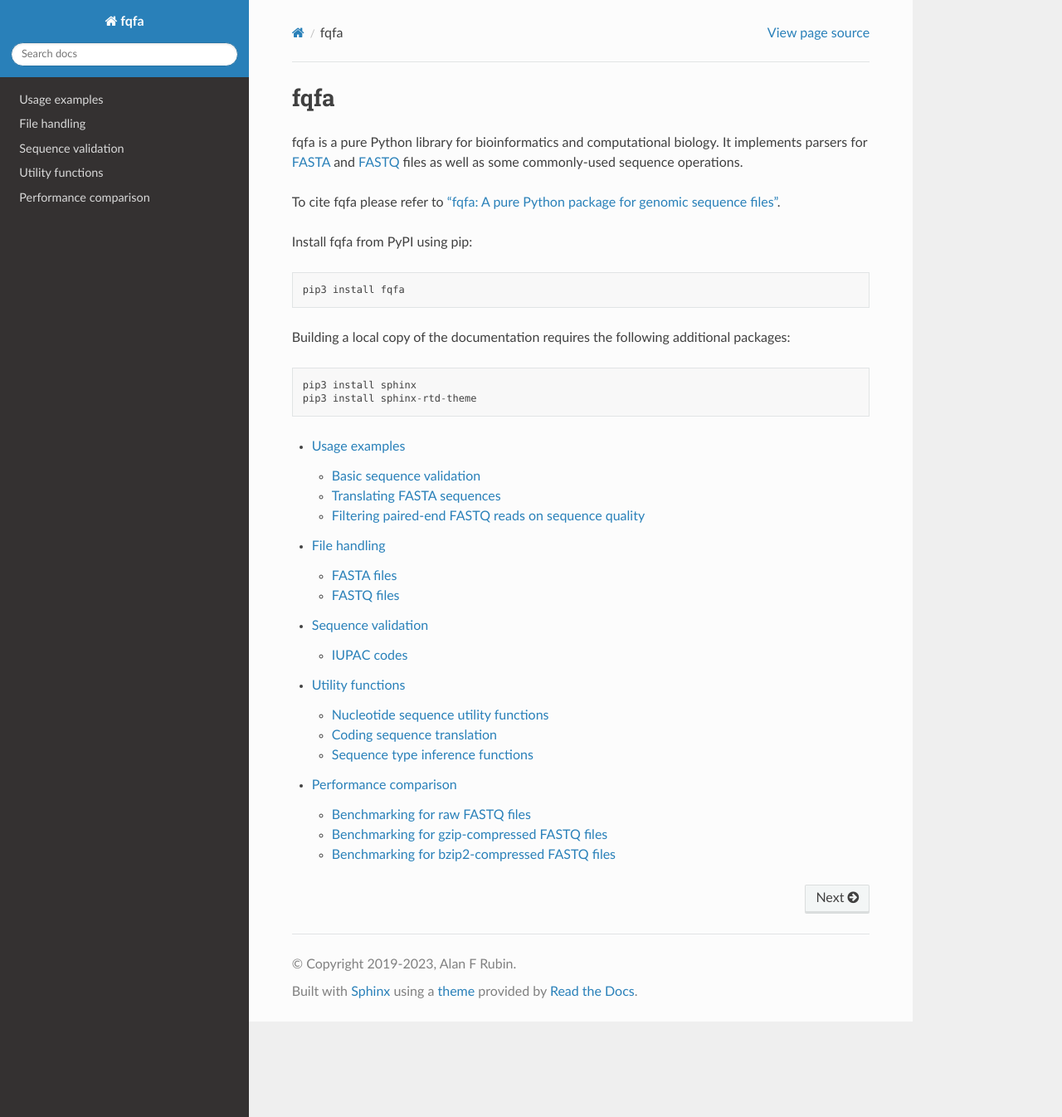
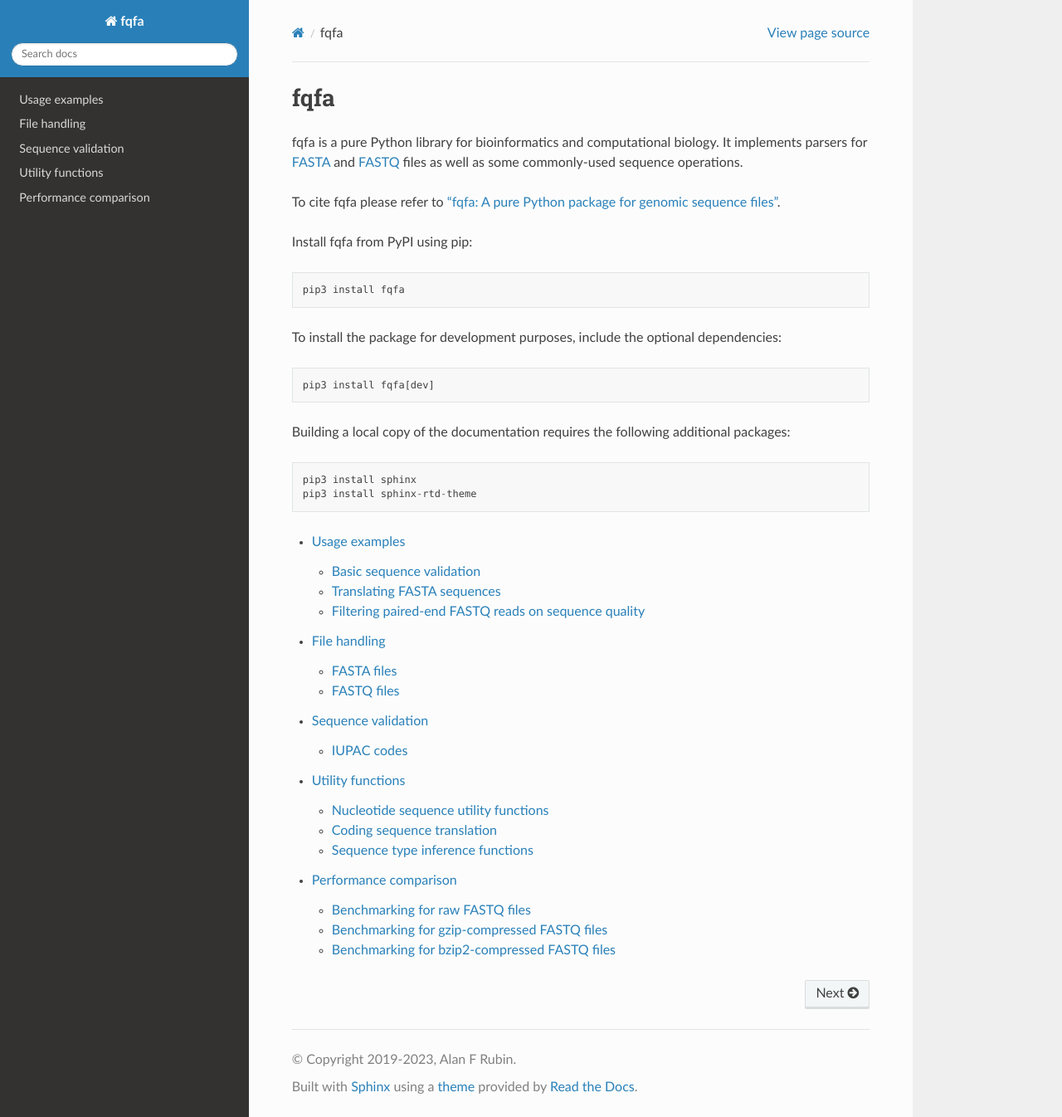
Before and after one commit to CountESS-Project/fqfa, a Sphinx documentation site: the page built from docs/index.rst, in a window 1280 px wide and 1346 px high. Shown: the whole window at 83% size. Built offline with Sphinx 7.4.7 and the Read the Docs theme 2.0.0, drawn with Linux system fonts in a browser that asks for light colours.

Commit message:
add docs for optional dependencies

```diff
--- a/docs/index.rst
+++ b/docs/index.rst
@@ -9,6 +9,10 @@ To cite fqfa please refer to `"fqfa: A pure Python package for genomic sequence
 Install fqfa from PyPI using pip::
 
     pip3 install fqfa
+
+To install the package for development purposes, include the optional dependencies::
+
+    pip3 install fqfa[dev]
 
 Building a local copy of the documentation requires the following additional packages::
 
```
